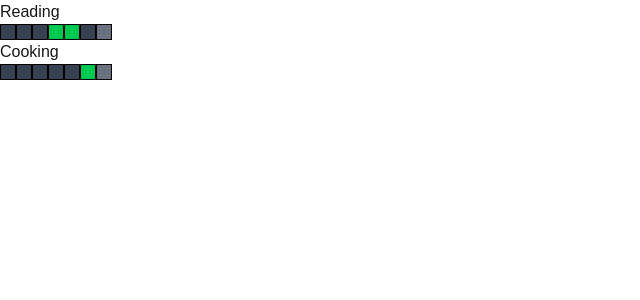
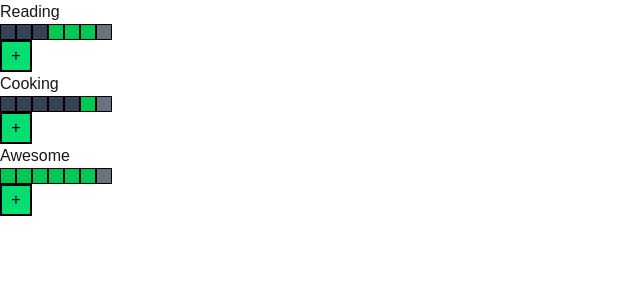
Before and after one commit to drewlong314/nextjs-habit-tracker, a Next.js app: page / in a window 1280 px wide. Shown: the top 300 px of the page, without its empty margins (0-640 px from the left). Built offline with nearby package versions, Linux system fonts and the light colour scheme.

Commit message:
update habit for today

```diff
--- a/components/Habit.tsx
+++ b/components/Habit.tsx
@@ -1,3 +1,4 @@
+import { Dispatch, SetStateAction } from "react"
 import HabitBox from "./HabitBox"
 
 interface Habit {
@@ -7,10 +8,11 @@ interface Habit {
 }
 
 interface HabitParams {
-    habit: Habit
+    habit: Habit,
+    setHabits: Dispatch<SetStateAction<[Habit] | null>>
 }
 
-export default function Habit({ habit }: HabitParams) {
+export default function Habit({ habit, setHabits }: HabitParams) {
 
     const findNearestSunday = () => {
         const currentDate = new Date()
@@ -36,6 +38,18 @@ export default function Habit({ habit }: HabitParams) {
         return weekDays
     }
 
+    const addProgress = async () => {
+        const newHabitProgress = habit
+        const today = new Date().toISOString()
+        newHabitProgress.dates[today] = true
+        const res = await fetch("/api", {
+            method: "POST",
+            body: JSON.stringify(newHabitProgress),
+        })
+        const json = await res.json()
+        setHabits(json)
+    }
+
     return (
         <div>
             <div>{habit.title}</div>
@@ -46,12 +60,12 @@ export default function Habit({ habit }: HabitParams) {
                             return true
                         }
                     })
-
                     if (habit.dates[isFiltered[0]]) return <HabitBox isChecked={true} key={i} />
                     else if (new Date() < new Date(date)) return <HabitBox isChecked={false} isUnreachable={true} key={i} />
                     else return <HabitBox isChecked={false} key={i} />
                 })}
             </div>
+            <button className={"border-2 bg-green-400 text-black w-8 h-8 hover:bg-green-300"} onClick={addProgress}>+</button>
         </div>
     );
 }
--- a/components/HabitList.tsx
+++ b/components/HabitList.tsx
@@ -23,11 +23,9 @@ export default function HabitList() {
 
     return (
         <div>
-            <div>
-                {habits?.length && habits.map((habit, i) => {
-                    return <Habit habit={habit} key={i} />
-                })}
-            </div>
+            {habits?.length && habits.map((habit, i) => {
+                return <Habit habit={habit} setHabits={setHabits} key={i} />
+            })}
         </div>
     );
 }
--- a/public/data.json
+++ b/public/data.json
@@ -1,20 +1 @@
-[
-  {
-    "title": "Reading",
-    "startDay": "2025-04-16T14:22:57.715Z",
-    "dates": {
-      "2025-04-16T14:22:57.715Z": true,
-      "2025-04-17T14:22:57.715Z": true,
-      "2025-04-18T14:22:57.715Z": false
-    }
-  },
-  {
-    "title": "Cooking",
-    "startDay": "2025-04-16T14:22:57.715Z",
-    "dates": {
-      "2025-04-16T14:22:57.715Z": false,
-      "2025-04-17T14:22:57.715Z": false,
-      "2025-04-18T14:22:57.715Z": true
-    }
-  }
-]
+[{"title":"Reading","startDay":"2025-04-16T14:22:57.715Z","dates":{"2025-04-16T14:22:57.715Z":true,"2025-04-17T14:22:57.715Z":true,"2025-04-18T19:15:48.771Z":true}},{"title":"Cooking","startDay":"2025-04-16T14:22:57.715Z","dates":{"2025-04-16T14:22:57.715Z":false,"2025-04-17T14:22:57.715Z":false,"2025-04-18T14:22:57.715Z":true}},{"title":"Awesome","startDay":"2024-04-08T14:22:57.715Z","dates":{"2025-04-08T14:22:57.715Z":true,"2025-04-09T14:22:57.715Z":true,"2025-04-10T14:22:57.715Z":true,"2025-04-11T14:22:57.715Z":true,"2025-04-12T14:22:57.715Z":true,"2025-04-13T14:22:57.715Z":true,"2025-04-14T14:22:57.715Z":true,"2025-04-15T14:22:57.715Z":true,"2025-04-16T14:22:57.715Z":true,"2025-04-17T14:22:57.715Z":true,"2025-04-18T14:22:57.715Z":true}}]
--- /dev/null
+++ b/public/exampleData.json
@@ -0,0 +1,36 @@
+[
+  {
+    "title": "Reading",
+    "startDay": "2025-04-16T14:22:57.715Z",
+    "dates": {
+      "2025-04-16T14:22:57.715Z": true,
+      "2025-04-17T14:22:57.715Z": true
+    }
+  },
+  {
+    "title": "Cooking",
+    "startDay": "2025-04-16T14:22:57.715Z",
+    "dates": {
+      "2025-04-16T14:22:57.715Z": false,
+      "2025-04-17T14:22:57.715Z": false,
+      "2025-04-18T14:22:57.715Z": true
+    }
+  },
+  {
+    "title": "Awesome",
+    "startDay": "2024-04-08T14:22:57.715Z",
+    "dates": {
+      "2025-04-08T14:22:57.715Z": true,
+      "2025-04-09T14:22:57.715Z": true,
+      "2025-04-10T14:22:57.715Z": true,
+      "2025-04-11T14:22:57.715Z": true,
+      "2025-04-12T14:22:57.715Z": true,
+      "2025-04-13T14:22:57.715Z": true,
+      "2025-04-14T14:22:57.715Z": true,
+      "2025-04-15T14:22:57.715Z": true,
+      "2025-04-16T14:22:57.715Z": true,
+      "2025-04-17T14:22:57.715Z": true,
+      "2025-04-18T14:22:57.715Z": true
+    }
+  }
+]
--- a/src/app/api/route.ts
+++ b/src/app/api/route.ts
@@ -1,7 +1,27 @@
-import { readFileSync } from "fs"
-import { NextResponse } from "next/server"
+import { readFileSync, writeFileSync } from "fs"
+import { NextResponse, NextRequest } from "next/server"
+
+interface Habit {
+    title: string,
+    startDay: string,
+    dates: Record<string, boolean>
+}
 
 export const GET = async () => {
     const data = readFileSync('public/data.json', "utf-8")
     return new NextResponse(data)
 }
+
+export const POST = async (request: NextRequest) => {
+    const body = await request.json()
+    const data = readFileSync('public/data.json', "utf-8")
+    const oldData = JSON.parse(data)
+    oldData.forEach((habit: Habit, i: number) => {
+        if (habit.title === body.title) {
+            oldData[i] = body
+        }
+    });
+
+    writeFileSync('public/data.json', JSON.stringify(oldData))
+    return new NextResponse(JSON.stringify(oldData))
+}
```
